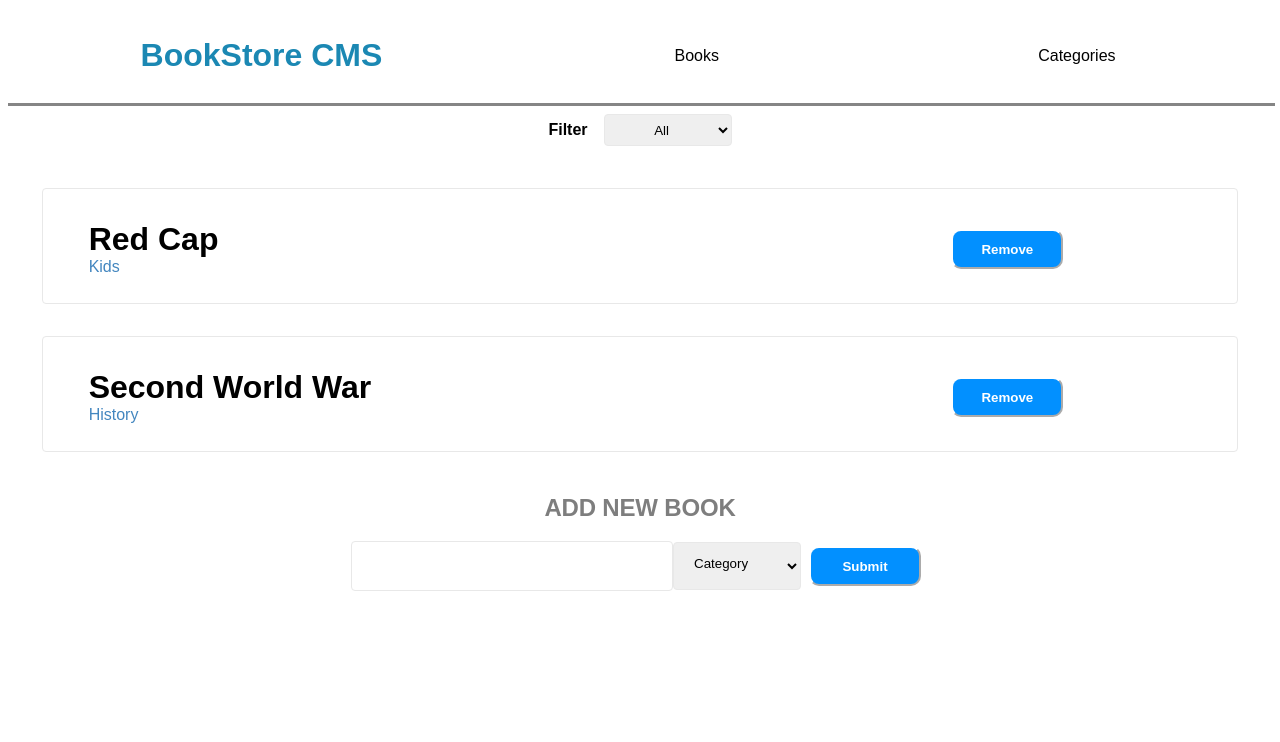
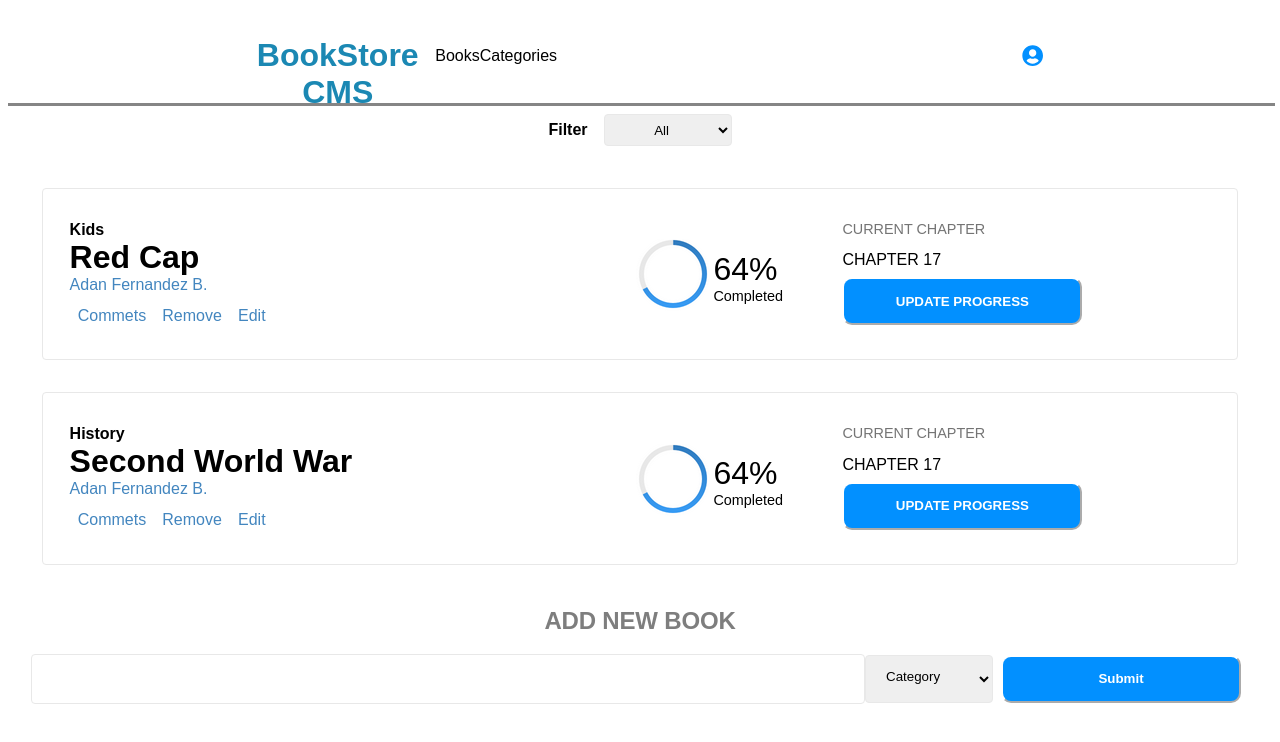
Before and after one commit to balerum03/Bookstore, a React (Create React App) app: page / in a window 1280 px wide. Shown: the top 742 px of the page. Built offline with nearby package versions, Linux system fonts and the light colour scheme.

Commit message:
add more styles to match with given design

```diff
--- a/package.json
+++ b/package.json
@@ -3,6 +3,9 @@
   "version": "0.1.0",
   "private": true,
   "dependencies": {
+    "@fortawesome/fontawesome-svg-core": "^1.2.35",
+    "@fortawesome/free-solid-svg-icons": "^5.15.3",
+    "@fortawesome/react-fontawesome": "^0.1.14",
     "@testing-library/jest-dom": "^5.11.10",
     "@testing-library/react": "^11.2.6",
     "@testing-library/user-event": "^12.8.3",
--- a/src/components/App.css
+++ b/src/components/App.css
@@ -29,7 +29,6 @@ ul {
 
 .Bookstore-CMS {
   text-align: center;
-  width: 40%;
   height: 37px;
   font-size: 2rem;
   font-weight: bold;
@@ -92,8 +91,8 @@ form {
   border-color: rgb(255, 255, 255);
   margin: 0.5rem;
   padding: 0.5rem;
-  width: 7rem;
-  height: 2.5rem;
+  width: 15rem;
+  height: 3rem;
   border-radius: 10px;
   color: white;
 }
@@ -104,7 +103,7 @@ form {
 
 .book {
   display: flex;
-  justify-content: space-around;
+  justify-content: space-between;
   width: 80%;
   height: auto;
   padding: 32px 147px 26px 27px;
@@ -114,7 +113,7 @@ form {
 }
 
 .book-info {
-  width: 80%;
+  width: 50%;
   display: flex;
   flex-direction: column;
 }
@@ -125,8 +124,13 @@ form {
   color: black;
 }
 
+.book-author {
+  color: #4386bf;
+}
+
 .book-category {
-  color: #4386bf;
+  font-weight: bold;
+  color: var(--black-two);
 }
 
 tbody {
@@ -151,7 +155,7 @@ tr {
 }
 
 .add-book {
-  width: 25%;
+  width: 65%;
   height: 3rem;
   border-radius: 4px;
   border: solid 1px #e8e8e8;
@@ -164,3 +168,69 @@ tr {
   border-radius: 4px;
   border: solid 1px #e8e8e8;
 }
+
+.book-actions {
+  width: 40%;
+  color: #4386bf;
+  margin-top: 0.8rem;
+  font-size: 1rem;
+}
+
+.book-actions a {
+  cursor: pointer;
+}
+
+.remove-btn {
+  color: #4386bf;
+  border: none;
+  background-color: white;
+  font-size: 1rem;
+  cursor: pointer;
+}
+
+.chapter-info {
+  color: rgb(116, 116, 116);
+  font-weight: 300;
+  font-size: 0.9rem;
+  margin-left: 0.5rem;
+}
+
+.chapter-number {
+  font-weight: 300;
+  font-size: 1rem;
+  color: black;
+  margin: 0.9rem 0 0 0.5rem;
+}
+
+.user-icon {
+  color: #0290ff;
+}
+
+.nav-title {
+  display: flex;
+  width: 25%;
+  justify-content: space-between;
+  align-items: center;
+}
+
+.nav-title a {
+  text-decoration: none;
+  color: black;
+}
+
+.nav-title a:hover {
+  color: darkgray;
+}
+
+.progress-number {
+  font-size: 2rem;
+}
+
+.completed-text {
+  font-size: 0.9rem;
+}
+
+.over-all-progress {
+  display: flex;
+  align-items: center;
+}
--- a/src/components/Book.js
+++ b/src/components/Book.js
@@ -1,5 +1,6 @@
 import React from 'react';
 import PropTypes from 'prop-types';
+import progress_circle from '../assets/progress_circle.png'
 
 const Book = props => {
 	const {book, remove} = props;
@@ -8,10 +9,29 @@ const Book = props => {
 			<tr key={book.id}>
 				<div className="book">
 					<div className="book-info">
+						<td className="book-category">{book.category}</td>
 						<td className="book-title">{book.title}</td>
-						<td className="book-category">{book.category}</td>
+						<td className="book-author">Adan Fernandez B.</td>
+						<ul className="book-actions">
+							<li><a>Commets</a></li>
+							<li><button type='button' onClick={remove} value={book.id} className="remove-btn">Remove</button></li>
+							<li><a>Edit</a></li>
+						</ul>
 					</div>
-					<button type='button' onClick={remove} value={book.id} className="btn">Remove</button>
+					<div className="over-all-progress">
+						<div>
+							<img atl="progress circle" src={progress_circle} />
+						</div>
+						<div>
+							<p className="progress-number">64%</p>
+							<p className="completed-text">Completed</p>
+						</div>
+					</div>
+					<div>
+						<p className="chapter-info">CURRENT CHAPTER</p>
+						<p className="chapter-number">CHAPTER 17</p>
+						<button className="btn">UPDATE PROGRESS</button>
+					</div>
 				</div>
 			</tr>
 		</tbody>
--- a/src/components/navigation.js
+++ b/src/components/navigation.js
@@ -1,12 +1,18 @@
 import React from 'react';
+import { faUserCircle } from '@fortawesome/free-solid-svg-icons';
+import { FontAwesomeIcon  } from '@fortawesome/react-fontawesome';
+
 
 const Navigation = () => (
     <nav className="panel-bg">
-        <h1 className="Bookstore-CMS">BookStore CMS</h1>
-        <ul>
-            <li>Books</li>
-            <li>Categories</li>
-        </ul>
+        <div className="nav-title">
+            <h1 className="Bookstore-CMS">BookStore CMS</h1>
+            <a href="#">Books</a>
+            <a href="#">Categories</a>
+        </div>
+        <div>
+            <FontAwesomeIcon icon={faUserCircle} size="lg" className="user-icon"/>
+        </div>
     </nav>
 );
 
```
Also changed, not shown: src/assets/progress_circle.png (added), 1 other file (tests, documents, lock files or other folders).
